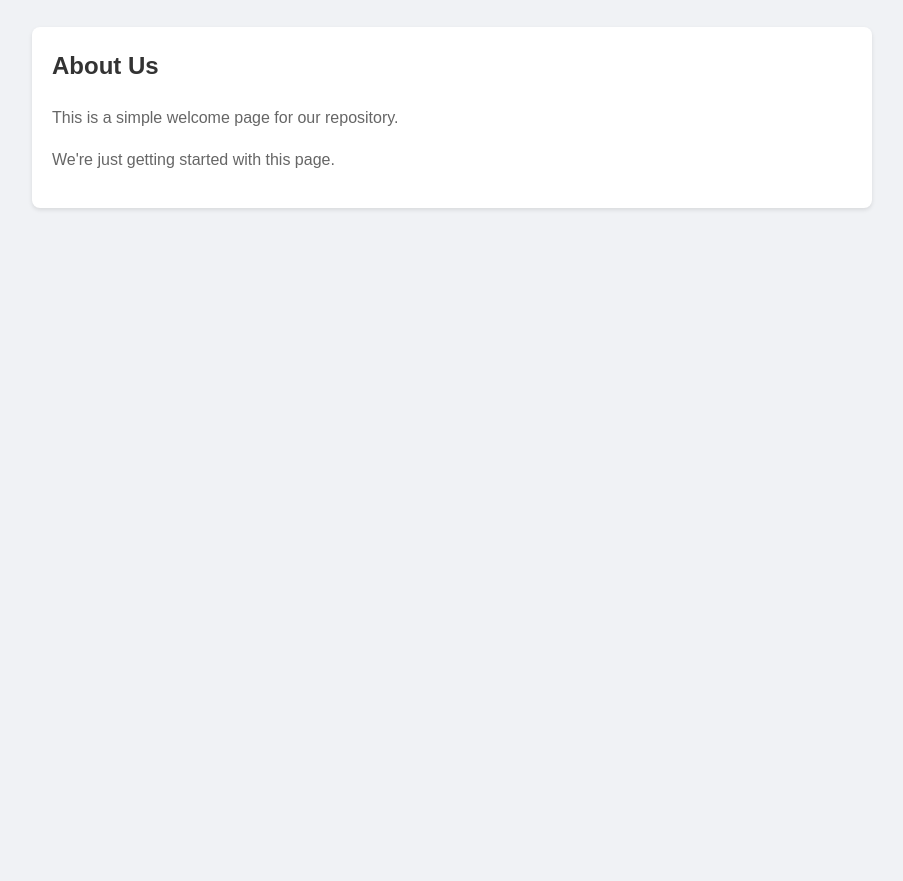
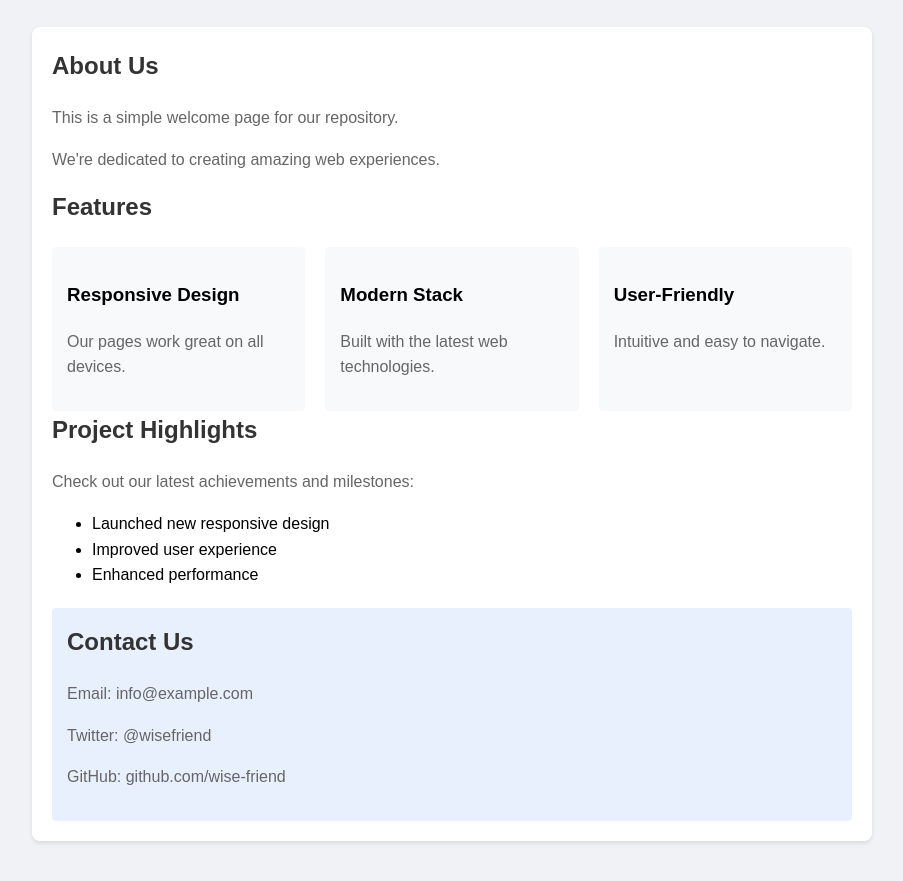
Before and after one commit to Lucky730Laser/wise-friend-test, a plain HTML site: page index.html in a window 1280 px wide. Shown: the part 96-977 px from the top of the page, without its empty margins (188-1091 px from the left). Before the commit the page ends 800 px from the top, so only its background shows below. Drawn offline with Linux system fonts and the light colour scheme.

Commit message:
Add more content sections

```diff
--- a/index.html
+++ b/index.html
@@ -24,6 +24,7 @@
             background-color: white;
             border-radius: 8px;
             box-shadow: 0 2px 4px rgba(0,0,0,0.1);
+            margin-bottom: 20px;
         }
         h2 {
             color: #333;
@@ -32,6 +33,23 @@
         p {
             color: #666;
         }
+        .features {
+            display: grid;
+            grid-template-columns: repeat(auto-fit, minmax(200px, 1fr));
+            gap: 20px;
+            margin-top: 20px;
+        }
+        .feature-item {
+            padding: 15px;
+            background-color: #f8f9fa;
+            border-radius: 4px;
+        }
+        .contact-info {
+            background-color: #e8f0fe;
+            padding: 15px;
+            border-radius: 4px;
+            margin-top: 20px;
+        }
     </style>
 </head>
 <body>
@@ -39,7 +57,38 @@
     <div class="content">
         <h2>About Us</h2>
         <p>This is a simple welcome page for our repository.</p>
-        <p>We're just getting started with this page.</p>
+        <p>We're dedicated to creating amazing web experiences.</p>
+
+        <h2>Features</h2>
+        <div class="features">
+            <div class="feature-item">
+                <h3>Responsive Design</h3>
+                <p>Our pages work great on all devices.</p>
+            </div>
+            <div class="feature-item">
+                <h3>Modern Stack</h3>
+                <p>Built with the latest web technologies.</p>
+            </div>
+            <div class="feature-item">
+                <h3>User-Friendly</h3>
+                <p>Intuitive and easy to navigate.</p>
+            </div>
+        </div>
+
+        <h2>Project Highlights</h2>
+        <p>Check out our latest achievements and milestones:</p>
+        <ul>
+            <li>Launched new responsive design</li>
+            <li>Improved user experience</li>
+            <li>Enhanced performance</li>
+        </ul>
+
+        <div class="contact-info">
+            <h2>Contact Us</h2>
+            <p>Email: info@example.com</p>
+            <p>Twitter: @wisefriend</p>
+            <p>GitHub: github.com/wise-friend</p>
+        </div>
     </div>
 </body>
 </html>
```
